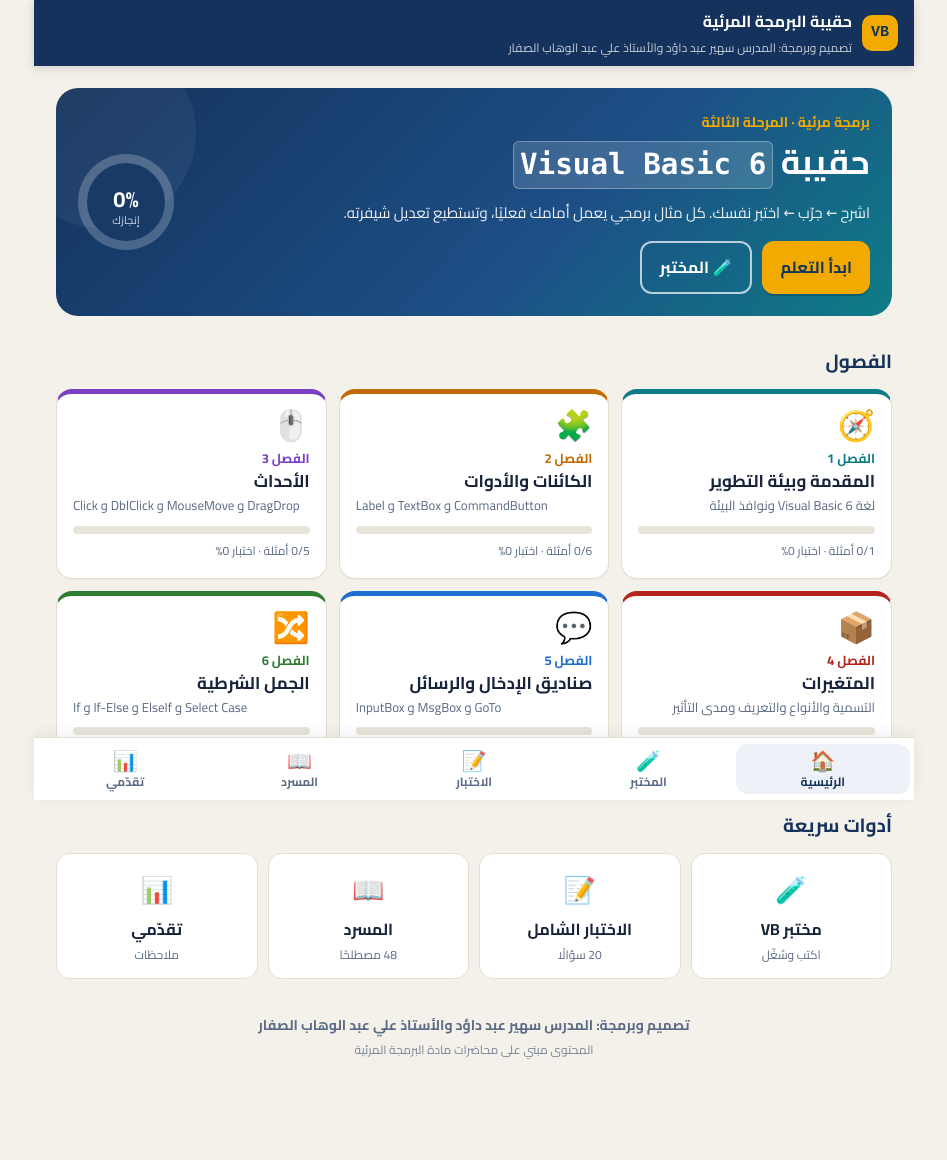
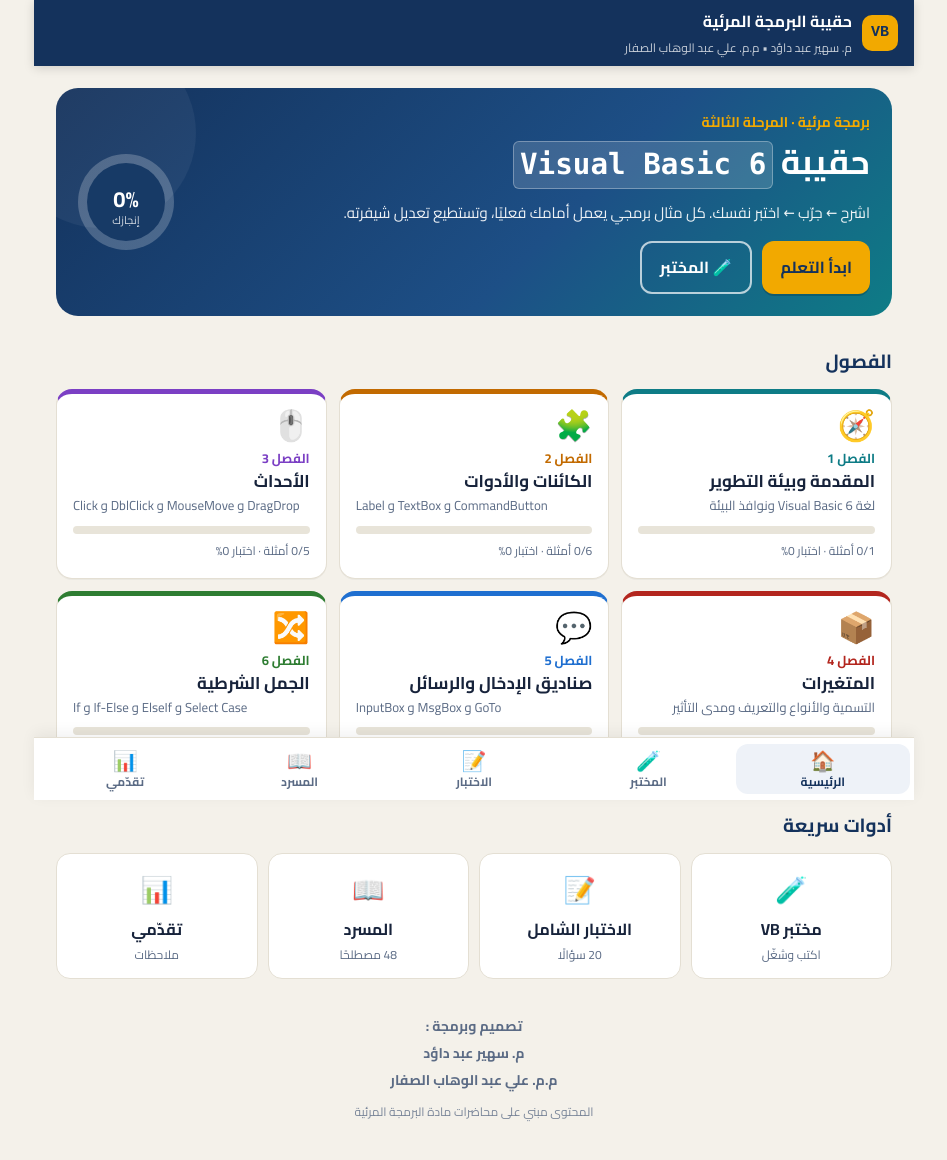
Before and after one commit to AliAlsaffarMosulUniversity/VisulaBasic, a plain HTML site: page index.html in a window 1280 px wide. Shown: the whole page, without its empty margins (166-1113 px from the left). Drawn offline with Linux system fonts and the light colour scheme.

Commit message:
Center credits, two-line format
Co-Authored-By: Claude Sonnet 5.5 <noreply@anthropic.com>
Claude-Session: https://claude.ai/code/session_01Qjvw4LMbegWBvVNqnD1nsr

```diff
--- a/index.html
+++ b/index.html
@@ -38,7 +38,7 @@ p{margin:.5em 0}ul,ol{padding-right:24px;margin:.5em 0}li{margin:.25em 0}
 .chcard:active{transform:scale(.99)}.chico{font-size:30px;line-height:1}.chnum{color:var(--c);font-size:13px;font-weight:700;margin-top:6px}.chcard b{display:block;font-size:17px;line-height:1.4}.chcard small{display:block;color:var(--mut);font-size:13px;line-height:1.5;margin:2px 0 10px}
 .bar{height:8px;background:#e8e4d9;border-radius:99px;overflow:hidden}.bar i{display:block;height:100%;background:var(--c,var(--teal));border-radius:99px;transition:width .3s}.chmeta{font-size:12px;color:var(--mut);margin-top:6px}
 .quick{display:grid;grid-template-columns:repeat(auto-fit,minmax(150px,1fr));gap:10px}.quick a{background:#fff;border:1px solid var(--line);border-radius:14px;padding:12px;font-weight:700;text-align:center}.quick span{display:block;font-size:26px}.quick small{display:block;color:var(--mut);font-weight:400;font-size:12px}
-.foot{margin:34px 0 8px;text-align:center;color:var(--mut);font-size:14px;font-weight:700}.foot small{display:block;font-weight:400;font-size:12px;opacity:.8}
+.foot{margin:34px 0 8px;text-align:center;line-height:1.9;color:var(--mut);font-size:14px;font-weight:700}.foot small{display:block;margin-top:8px;font-weight:400;font-size:12px;opacity:.8}
 nav#nav{position:fixed;bottom:0;left:0;right:0;z-index:30;background:#fff;border-top:1px solid var(--line);display:flex;max-width:880px;margin:0 auto;padding:6px 4px calc(6px + env(safe-area-inset-bottom));box-shadow:0 -4px 14px rgba(0,0,0,.06)}
 nav#nav a{flex:1;text-align:center;font-size:12px;font-weight:700;color:var(--mut);padding:4px 0;border-radius:12px;line-height:1.3}nav#nav a span{display:block;font-size:20px}nav#nav a.on{color:var(--brand);background:#eef2f8}
 .chhead{--c:#0e7c86;display:flex;align-items:center;gap:12px;background:var(--card);border:1px solid var(--line);border-right:6px solid var(--c);border-radius:var(--r);padding:12px 14px;position:relative}
@@ -119,7 +119,7 @@ textarea.note{width:100%;min-height:76px;font:inherit;border:2px solid #cfd9ea;b
 </head>
 <body>
 <div id="app">
-<header class="top"><div class="logo">VB</div><div><b>حقيبة البرمجة المرئية</b><small>تصميم وبرمجة: المدرس سهير عبد داؤد والأستاذ علي عبد الوهاب الصفار</small></div></header>
+<header class="top"><div class="logo">VB</div><div><b>حقيبة البرمجة المرئية</b><small>م. سهير عبد داؤد • م.م. علي عبد الوهاب الصفار</small></div></header>
 <main id="view"></main>
 </div>
 <nav id="nav"></nav>
@@ -2391,7 +2391,7 @@ function viewHome() {
     '<h2 class="sec">أدوات سريعة</h2><div class="quick"><a href="#lab"><span>🧪</span>مختبر VB<small>اكتب وشغّل</small></a><a href="#exam"><span>📝</span>الاختبار الشامل<small>20 سؤالًا</small></a><a href="#gloss"><span>📖</span>المسرد<small>' + GLOSS.length + ' مصطلحًا</small></a><a href="#me"><span>📊</span>تقدّمي<small>ملاحظات</small></a></div>' +
     footer();
 }
-const footer = () => '<footer class="foot">تصميم وبرمجة: المدرس سهير عبد داؤد والأستاذ علي عبد الوهاب الصفار<small>المحتوى مبني على محاضرات مادة البرمجة المرئية</small></footer>';
+const footer = () => '<footer class="foot"><b>تصميم وبرمجة :</b><br>م. سهير عبد داؤد<br>م.م. علي عبد الوهاب الصفار<small>المحتوى مبني على محاضرات مادة البرمجة المرئية</small></footer>';
 
 let chTab = 'learn';
 function viewChapter(id) {
```
